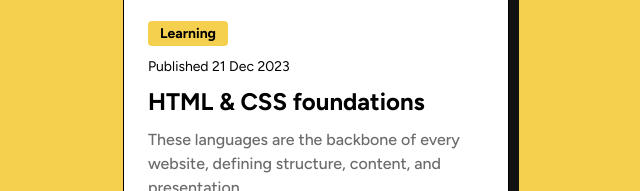
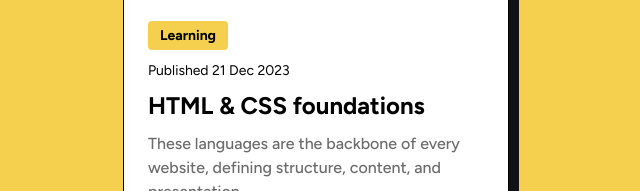
Before and after one commit to HabbasMounir/blog-preview-card-main, a plain HTML site: page index.html in a window 1280 px wide. Shown: the part 367-558 px from the top of the page, 324-964 px from the left. Drawn offline with Linux system fonts and the light colour scheme.

Commit message:
line hieght for category

```diff
--- a/index.html
+++ b/index.html
@@ -56,6 +56,7 @@
     *{
       font-family: "Figtree";
       color:black;
+      font-size: var(--font-normal);
       font-size: var( --font-normal);
       margin: 0;
     }
@@ -95,6 +96,7 @@
       border-radius: var(--category-raduis);
       padding: var(--category-padding);
       font-weight:var(--font-weight-extra);
+      line-height: 150%;
     }
     .card__head{
       font-size: var(--font-head-one);
```
